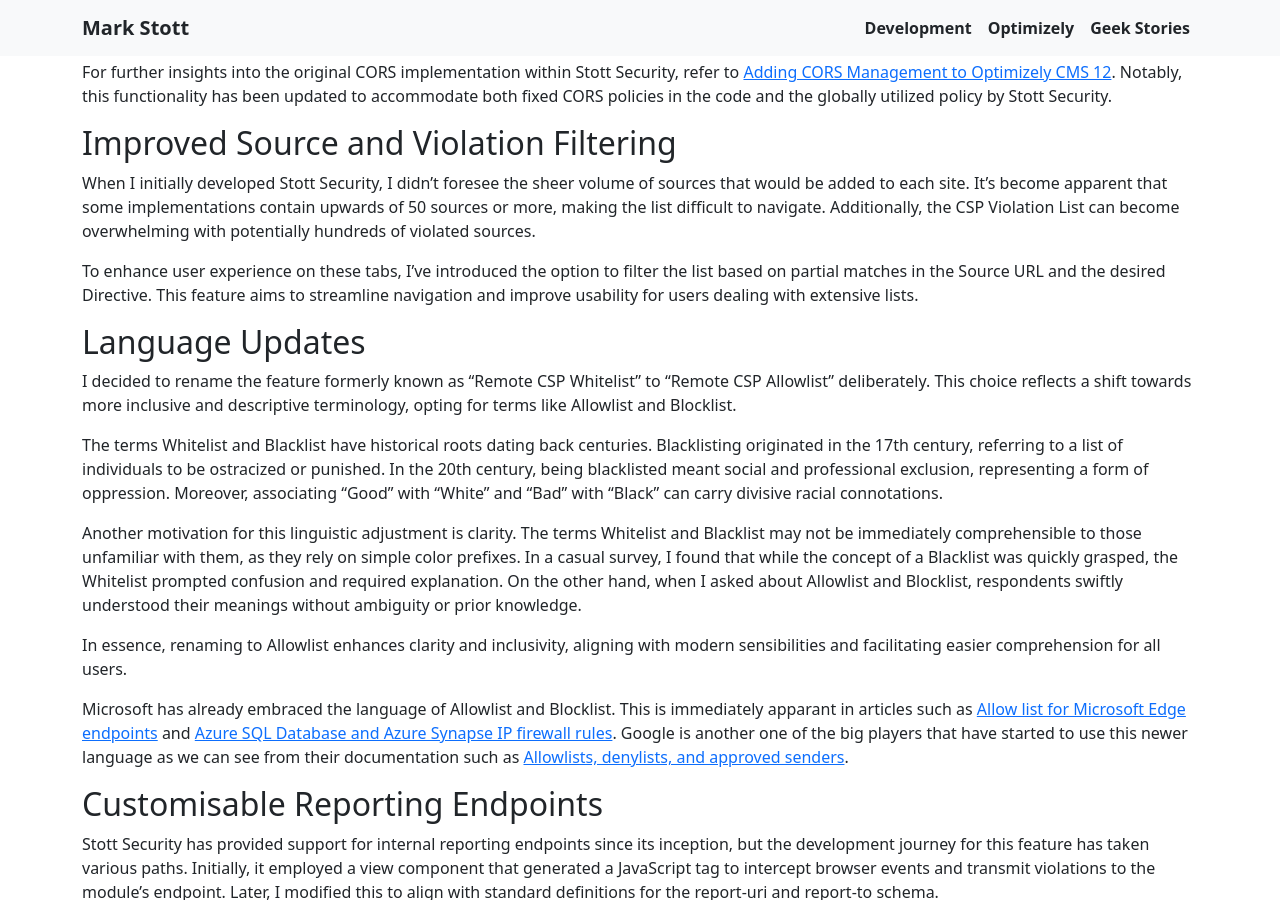
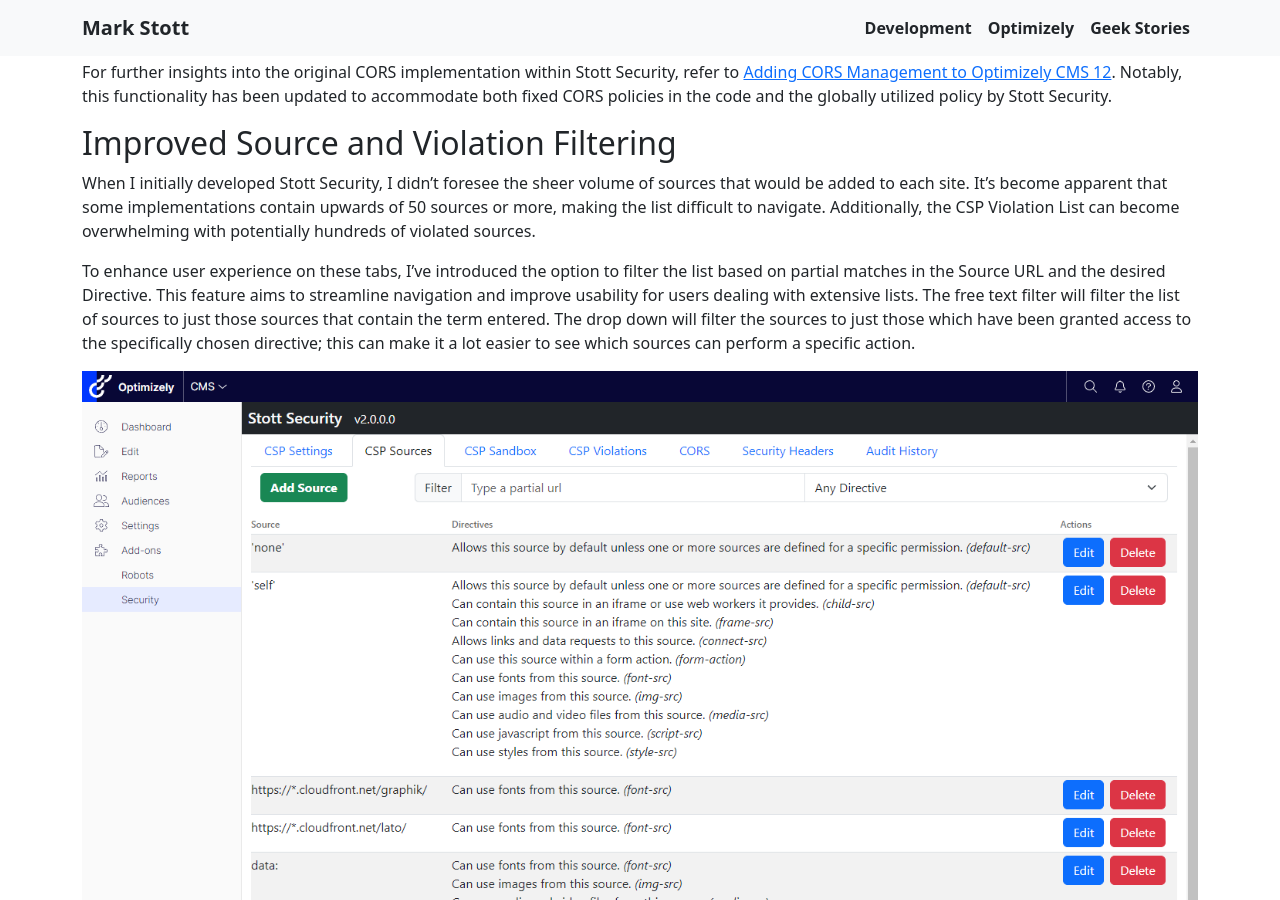
Before and after one commit to GeekInTheNorth/GeekInTheNorth.github.io, a Jekyll site: the page built from _posts/2024-05-17-stott-security-2-x.md, in a window 1280 px wide and 900 px high, scrolled down 1522 px. Built offline with Jekyll 4.4.1, drawn with Linux system fonts in a browser that asks for light colours.

Commit message:
Update 2024-05-17-stott-security-2-x.md

```diff
--- a/_posts/2024-05-17-stott-security-2-x.md
+++ b/_posts/2024-05-17-stott-security-2-x.md
@@ -27,7 +27,9 @@
 
 When I initially developed Stott Security, I didn't foresee the sheer volume of sources that would be added to each site. It's become apparent that some implementations contain upwards of 50 sources or more, making the list difficult to navigate. Additionally, the CSP Violation List can become overwhelming with potentially hundreds of violated sources.
 
-To enhance user experience on these tabs, I've introduced the option to filter the list based on partial matches in the Source URL and the desired Directive. This feature aims to streamline navigation and improve usability for users dealing with extensive lists.
+To enhance user experience on these tabs, I've introduced the option to filter the list based on partial matches in the Source URL and the desired Directive. This feature aims to streamline navigation and improve usability for users dealing with extensive lists.  The free text filter will filter the list of sources to just those sources that contain the term entered. The drop down will filter the sources to just those which have been granted access to the specifically chosen directive; this can make it a lot easier to see which sources can perform a specific action.
+
+![CSP Sources Tab in Stott Security](/assets/StottSecurityCspSourcesTab.png)
 
 ## Language Updates
 
@@ -40,7 +42,6 @@
 In essence, renaming to Allowlist enhances clarity and inclusivity, aligning with modern sensibilities and facilitating easier comprehension for all users.
 
 Microsoft has already embraced the language of Allowlist and Blocklist.  This is immediately apparant in articles such as [Allow list for Microsoft Edge endpoints](https://learn.microsoft.com/en-us/deployedge/microsoft-edge-security-endpoints) and [Azure SQL Database and Azure Synapse IP firewall rules](https://learn.microsoft.com/en-gb/azure/azure-sql/database/firewall-configure?view=azuresql).  Google is another one of the big players that have started to use this newer language as we can see from their documentation such as [Allowlists, denylists, and approved senders](https://support.google.com/a/answer/60752?hl=en).
-
 
 ## Customisable Reporting Endpoints
 
```
